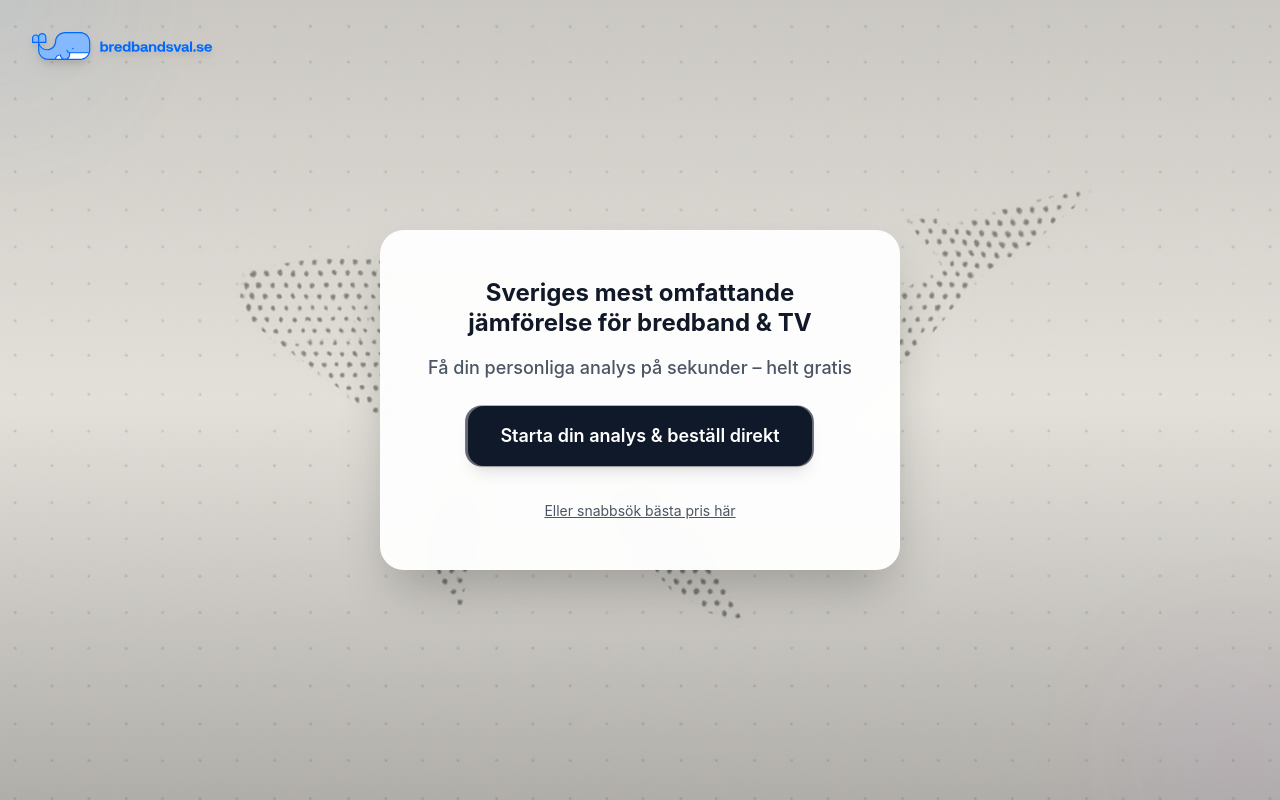
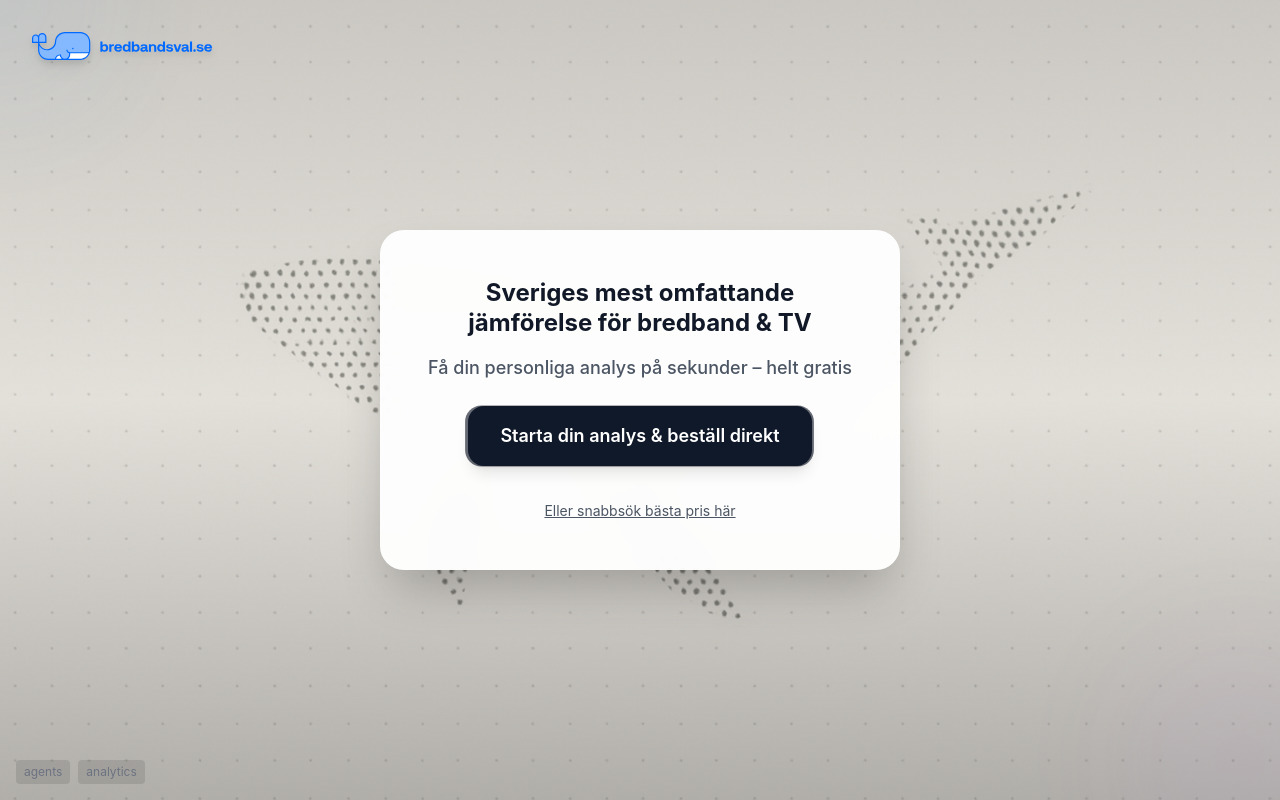
Before and after one commit to chgenberg/bredbandsval, a Next.js app: page / in a window 1280 px wide. Built offline with nearby package versions, Linux system fonts and the light colour scheme; no server answers.

Commit message:
feat(landing): add discrete admin links in bottom-left corner for agents and analytics dashboards; small and unobtrusive design

```diff
--- a/components/LandingPage.tsx
+++ b/components/LandingPage.tsx
@@ -183,6 +183,24 @@ export default function LandingPage() {
           </motion.div>
         )}
       </AnimatePresence>
+
+      {/* Diskret footer med admin-länkar */}
+      <div className="fixed bottom-4 left-4 z-10">
+        <div className="flex gap-2 text-xs">
+          <a
+            href="/admin/ai-agents"
+            className="px-2 py-1 bg-black/10 text-gray-500 hover:text-gray-700 rounded transition-colors"
+          >
+            agents
+          </a>
+          <a
+            href="/admin/ai-analytics"
+            className="px-2 py-1 bg-black/10 text-gray-500 hover:text-gray-700 rounded transition-colors"
+          >
+            analytics
+          </a>
+        </div>
+      </div>
     </>
   );
 }
```
